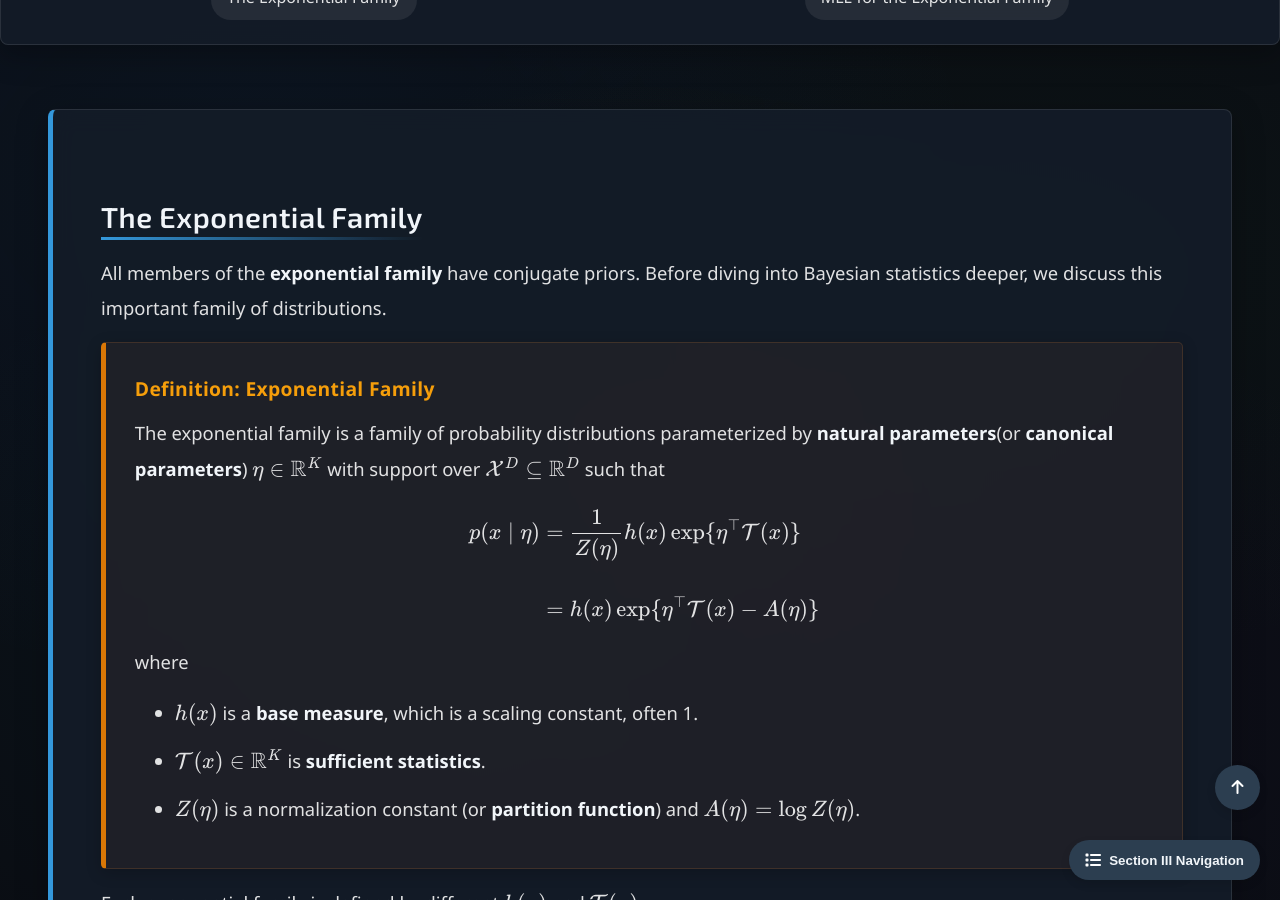
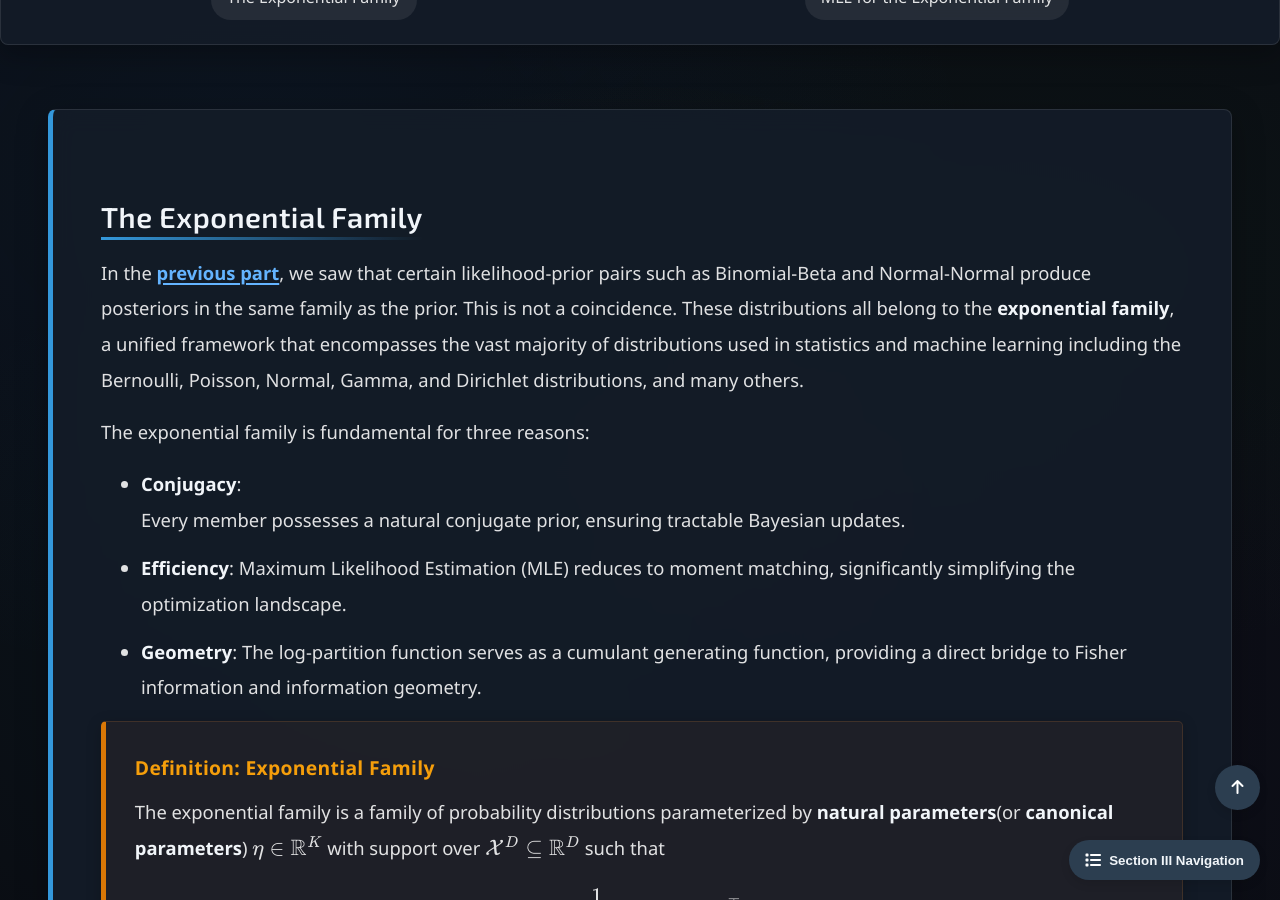
Before and after one commit to Yusukey01/yusukey01.github.io, a Jekyll site: the page built from Mathematics/Probability/expfamily.html, in a window 1280 px wide and 900 px high, scrolled down 520 px. Built offline with Jekyll 4.4.1, drawn with Linux system fonts in a browser that asks for light colours.

Commit message:
revised explanations and style

```diff
--- a/Mathematics/Probability/bayesian.html
+++ b/Mathematics/Probability/bayesian.html
@@ -33,7 +33,7 @@ uses_python: false
                     to data, and in <a href="hypothesis_testing.html"><strong>Part 10</strong></a>, we introduced both frequentist confidence
                     intervals and Bayesian credible intervals as ways to quantify uncertainty. The credible interval example there gave a first
                     glimpse of the Bayesian approach - treating the parameter as a random variable and computing a posterior via a conjugate prior.
-                    In <a href="convergence.html"><strong>Part 13</strong></a>, we proved the convergence theorems that guarantee these estimation
+                    In the <a href="convergence.html"><strong>previous part</strong></a>, we proved the convergence theorems that guarantee these estimation
                     procedures are well-founded. We now develop the Bayesian framework systematically.
                 </p>
 
--- a/Mathematics/Probability/expfamily.html
+++ b/Mathematics/Probability/expfamily.html
@@ -28,9 +28,29 @@ uses_python: false
                 <h2>The Exponential Family</h2>
 
                 <p>
-                    All members of the <strong>exponential family</strong> have conjugate priors. Before diving into Bayesian
-                    statistics deeper, we discuss this important family of distributions.
+                    In the <a href="bayesian.html"><strong>previous part</strong></a>, we saw that certain likelihood-prior pairs such
+                    as Binomial-Beta and Normal-Normal produce posteriors in the same family as the prior. This is not a coincidence.
+                    These distributions all belong to the <strong>exponential family</strong>, a unified framework that encompasses
+                    the vast majority of distributions used in statistics and machine learning including the Bernoulli, Poisson, Normal,
+                    Gamma, and Dirichlet distributions, and many others.
                 </p>
+
+                <p>
+                    The exponential family is fundamental for three reasons:
+                </p>
+
+                <ul style="padding-left: 40px;">
+                    <li><strong>Conjugacy</strong>:<br>
+                        Every member possesses a natural conjugate prior, ensuring tractable Bayesian updates.
+                    </li>
+                    <li><strong>Efficiency</strong>:
+                        Maximum Likelihood Estimation (MLE) reduces to moment matching, significantly simplifying the optimization landscape.
+                    </li>
+                    <li><strong>Geometry</strong>:
+                        The log-partition function serves as a cumulant generating function, providing a direct bridge to Fisher information and
+                        information geometry.
+                    </li>
+                </ul>
 
                 <div class="theorem">
                     <span class="theorem-title">Definition: Exponential Family</span>
```
